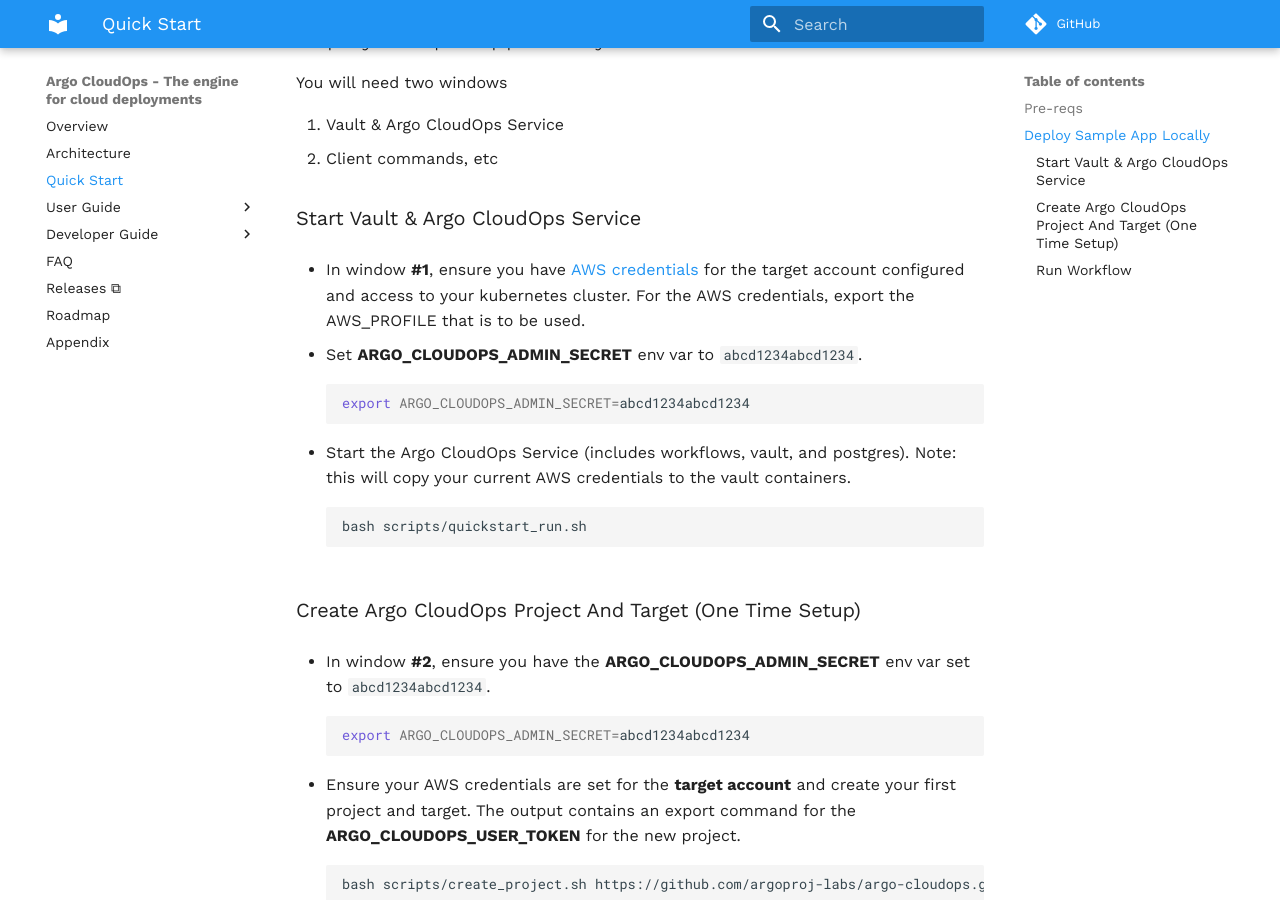
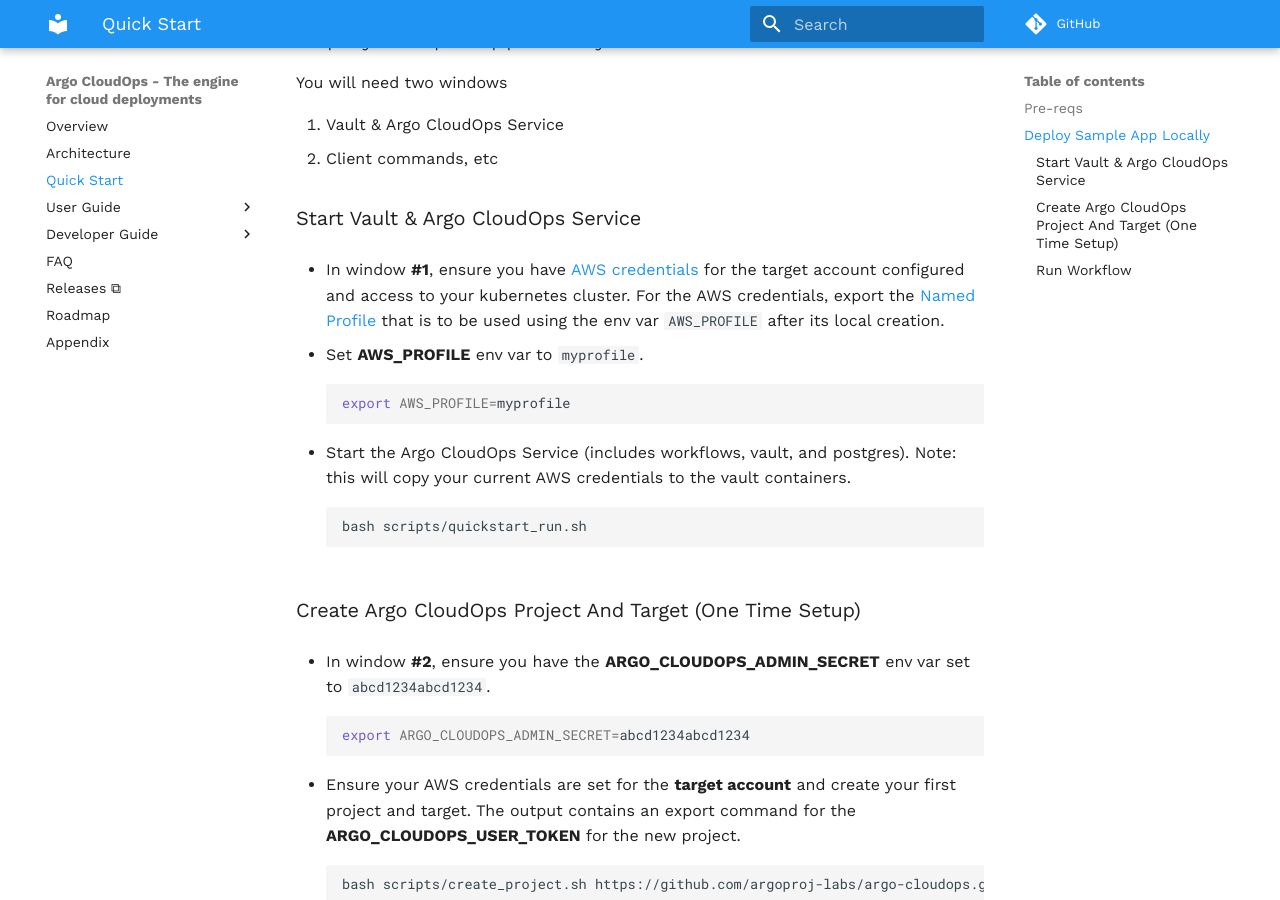
Before and after one commit to cello-proj/cello, an MkDocs documentation site: the page built from docs/quickstart.md, in a window 1280 px wide and 900 px high, scrolled down 560 px. Built offline with MkDocs 1.6.1 and Material for MkDocs 9.7.7, drawn with Linux system fonts in a browser that asks for light colours; comment, search, counter and statistics services are not loaded.

Commit message:
:bug: README: fix the paragraph for AWS_PROFILE
The section should describe AWS_PROFILE instead of ARGO_CLOUDOPS_ADMIN_SECRET

````diff
--- a/docs/quickstart.md
+++ b/docs/quickstart.md
@@ -26,12 +26,12 @@
 
 ### Start Vault & Argo CloudOps Service
 
-* In window **#1**, ensure you have [AWS credentials](https://docs.aws.amazon.com/cli/latest/userguide/cli-configure-quickstart.html) for the target account configured and access to your kubernetes cluster. For the AWS credentials, export the AWS_PROFILE that is to be used.
+* In window **#1**, ensure you have [AWS credentials](https://docs.aws.amazon.com/cli/latest/userguide/cli-configure-quickstart.html) for the target account configured and access to your kubernetes cluster. For the AWS credentials, export the [Named Profile](https://docs.aws.amazon.com/cli/latest/userguide/cli-configure-profiles.html#cli-configure-profiles-create) that is to be used using the env var `AWS_PROFILE` after its local creation.
 
-* Set **ARGO_CLOUDOPS_ADMIN_SECRET** env var to `abcd1234abcd1234`.
+* Set **AWS_PROFILE** env var to `myprofile`.
 
     ```sh
-    export ARGO_CLOUDOPS_ADMIN_SECRET=abcd1234abcd1234
+    export AWS_PROFILE=myprofile
     ```
 
 * Start the Argo CloudOps Service (includes workflows, vault, and postgres).
````
